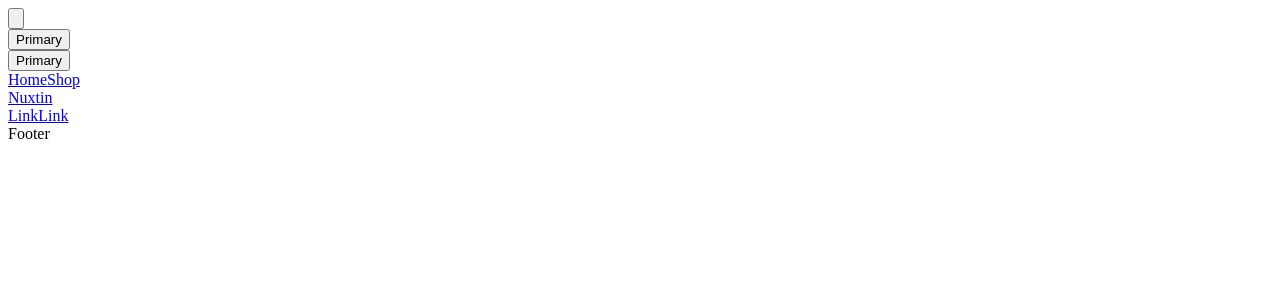
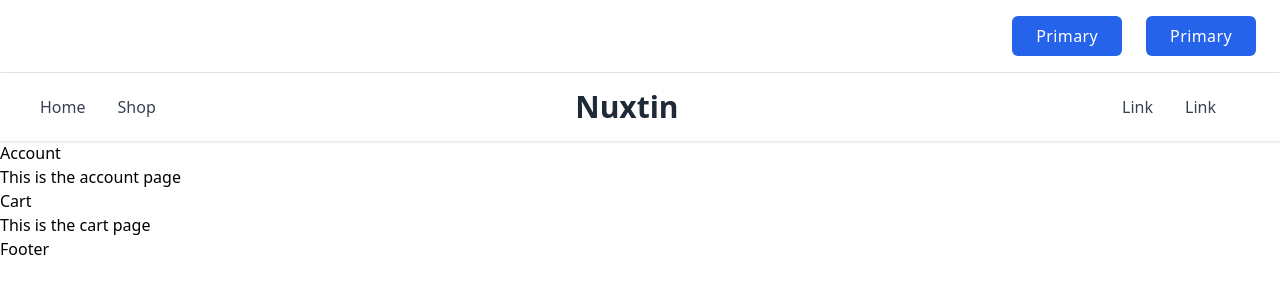
Before and after one commit to titan-65/Nuxt-Unleashed-3, a Nuxt app in the folder final/: page /account/cart in a window 1280 px wide. Shown: the top 300 px of the page. Built offline with nearby package versions, Linux system fonts and the light colour scheme; no server answers.

Commit message:
modified and added new files to final

```diff
--- a/final/nuxt.config.ts
+++ b/final/nuxt.config.ts
@@ -4,9 +4,9 @@ export default defineNuxtConfig({
   supabase: {
     url: "https://bfdniyeecvvmqcwoquzi.supabase.co",
     key: process.env.NUXT_SUPABASE_KEY
-  }
+  },
   runtimeConfig: {
-    supabaseAnonKey: process.env.NUXT_SUPABASE_KEY
+    supabaseAnonKey: process.env.NUXT_SUPABASE_KEY,
     public: {
       supabaseUrl: process.env.NUXT_SUPABASE_URL
     }
--- /dev/null
+++ b/final/pages/account.vue
@@ -0,0 +1,11 @@
+<template>
+    <div>
+        <div>
+            <h1>Account</h1>
+            <p>This is the account page</p>
+        </div>
+        <div>
+            <NuxtPage />
+        </div>
+    </div>
+</template>
--- /dev/null
+++ b/final/pages/account/cart.vue
@@ -0,0 +1,9 @@
+<template>
+    <div>
+        <div>
+            <h1>Cart</h1>
+            <p>This is the cart page</p>
+        </div>
+
+    </div>
+</template>
--- /dev/null
+++ b/final/pages/account/perk.vue
@@ -0,0 +1,9 @@
+<template>
+    <div>
+        <div>
+            <h1>perks</h1>
+            <p>This is the perks page</p>
+        </div>
+
+    </div>
+</template>
--- a/final/pages/index.vue
+++ b/final/pages/index.vue
@@ -1,3 +1,8 @@
+<script setup>
+  definePageMeta ({
+    title: 'Nuxtin'
+  })
+</script>
 <template>
   <div>
     <MainRibbon />
```
Also changed, not shown: final/pages/account/signin.vue (deleted), final/pages/signin.vue (added).
